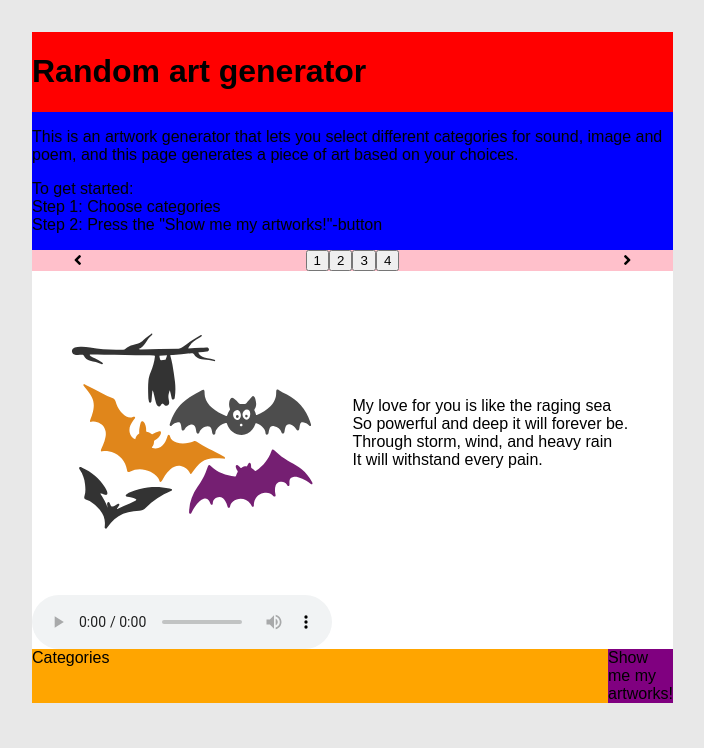
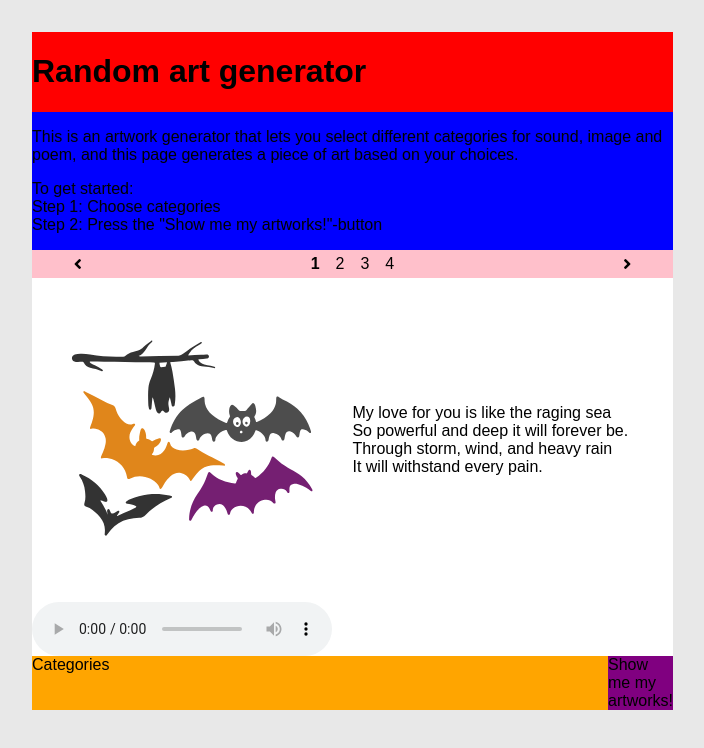
Before and after one commit to cherrybeans/it2810-art-exhibition, a React (Create React App) app: page / in a window 1280 px wide. Shown: the top 748 px of the page, without its empty margins (320-1024 px from the left). Built offline with nearby package versions, Linux system fonts and the light colour scheme.

Commit message:
#4 Tabs now working, needs to connect to the artwork

```diff
--- a/src/App.js
+++ b/src/App.js
@@ -1,7 +1,7 @@
 import React, { Component } from "react";
 import "./App.css";
-import PlayButton from './components/PlayButton';
-import TabBar from './components/tab-bar/TabBar';
+import PlayButton from "./components/playButton/PlayButton";
+import TabBar from "./components/tabBar/TabBar";
 
 // Filene skal lastes kun hvis de benyttes. Dvs. at filer brukt i en
 // kombinasjon først lastes når denne kombinasjonen vises (eksempelvis
@@ -63,6 +63,12 @@ class App extends Component {
       }
     };
   }
+
+  updateCurrentTab = tabNumber => {
+    this.setState({ currentTab: tabNumber }, () =>
+      console.log(this.state.currentTab)
+    );
+  };
 
   fetchPoems = async category => {
     try {
@@ -228,7 +234,9 @@ class App extends Component {
 
         <div className="App-show-button">Show me my artworks!</div>
 
-        <div className="App-tabs"> <TabBar/> </div>
+        <div className="App-tabs">
+          <TabBar updateCurrentTab={this.updateCurrentTab} currentTab={this.state.currentTab}/>
+        </div>
         <div className="App-art">
           <div
             className="App-artwork-media"
@@ -240,7 +248,7 @@ class App extends Component {
           <div className="App-artwork-poem">
             <pre>{poem[choices.poem][artworks[currentTab].poem]}</pre>
           </div>
-          <PlayButton src= {sound[choices.sound][artworks[currentTab].sound]}/>
+          <PlayButton src={sound[choices.sound][artworks[currentTab].sound]} />
         </div>
       </div>
     );
--- a/src/components/PlayButton.js
+++ /dev/null
@@ -1,24 +0,0 @@
-import React, { Component } from 'react';
-
-const PlayButton = ({src}) => {
-  return (
-    <audio controls autoPlay loop preload='auto'>
-      <source src={src}/>
-      This text displays if the audio tag isn't supported.
-    </audio>
-  )
-}
-// class PlayButton extends Component {
-//   render() {
-//     return (
-//       <div className="App">
-//         <audio controls autoPlay loop preload='auto'>
-//             <source src='http://localhost:3000/media/sound/scary/4.mp3'/>
-//             This text displays if the audio tag isn't supported.
-//         </audio>
-//       </div>
-//     );
-// }
-// }
-
-export default PlayButton;
--- /dev/null
+++ b/src/components/playButton/PlayButton.js
@@ -0,0 +1,12 @@
+import React from 'react';
+
+const PlayButton = ({src}) => {
+  return (
+    <audio controls autoPlay loop preload='auto'>
+      <source src={src}/>
+      This text displays if the audio tag isn't supported.
+    </audio>
+  )
+}
+
+export default PlayButton;
--- a/src/components/tab-bar/TabBar.js
+++ /dev/null
@@ -1,23 +0,0 @@
-import React, { Component } from 'react'
-import './TabBar.css'
-
-export default class TabBar extends Component {
-  render() {
-    return (
-      <div className = 'tab-bar-container'>
-        <div className = 'arrow-container'>
-          <i class="fas fa-angle-left"></i>
-        </div>
-        <div className = 'tab-number-container'>
-          <button className = 'tab-number'> 1 </button>
-          <button className = 'tab-number'> 2 </button>
-          <button className = 'tab-number'> 3 </button>
-          <button className = 'tab-number'> 4 </button>
-        </div>
-        <div className = 'arrow-container'>
-          <i class="fas fa-angle-right"></i>
-        </div>
-      </div>
-    )
-  }
-}
--- a/src/components/tab-bar/TabBar.css
+++ b/src/components/tabBar/TabBar.css
@@ -2,7 +2,6 @@
     display: flex;
     flex-direction: row;
 }
-
 
 .arrow-container {
     flex: 1;
@@ -16,3 +15,18 @@
     display: flex;
     justify-content: center;
 }
+
+.tab-number {
+    background: rgba(0,0,0,0.0);
+    border: none;
+    font-size: 16px;
+    margin: 4px 2px;
+}
+
+button:focus {
+    outline:0;
+}
+
+.tab-focus {
+    font-weight: bold;
+}
--- /dev/null
+++ b/src/components/tabBar/TabBar.js
@@ -0,0 +1,59 @@
+import React from "react";
+import "./TabBar.css";
+
+const TabBar = ({ updateCurrentTab, currentTab }) => {
+  const increaseTab = () => {
+    if (currentTab < 4) {
+      updateCurrentTab(currentTab + 1);
+    }
+  };
+
+  const decreaseTab = () => {
+    if (currentTab > 1) {
+      updateCurrentTab(currentTab - 1);
+    }
+  };
+
+  return (
+    <div className="tab-bar-container">
+      <div className="arrow-container">
+        <i onClick={() => decreaseTab()} className="fas fa-angle-left" />
+      </div>
+      <div className="tab-number-container">
+        <button
+          onClick={() => updateCurrentTab(1)}
+          className={"tab-number" + (currentTab === 1 ? " tab-focus" : " ")}
+          id="button-1"
+        >
+          1
+        </button>
+        <button
+          onClick={() => updateCurrentTab(2)}
+          className={"tab-number" + (currentTab === 2 ? " tab-focus" : " ")}
+          id="button-2"
+        >
+          2
+        </button>
+        <button
+          onClick={() => updateCurrentTab(3)}
+          className={"tab-number" + (currentTab === 3 ? " tab-focus" : " ")}
+          id="button-3"
+        >
+          3
+        </button>
+        <button
+          onClick={() => updateCurrentTab(4)}
+          className={"tab-number" + (currentTab === 4 ? " tab-focus" : " ")}
+          id="button-4"
+        >
+          4
+        </button>
+      </div>
+      <div className="arrow-container">
+        <i onClick={() => increaseTab()} className="fas fa-angle-right" />
+      </div>
+    </div>
+  );
+};
+
+export default TabBar;
```
